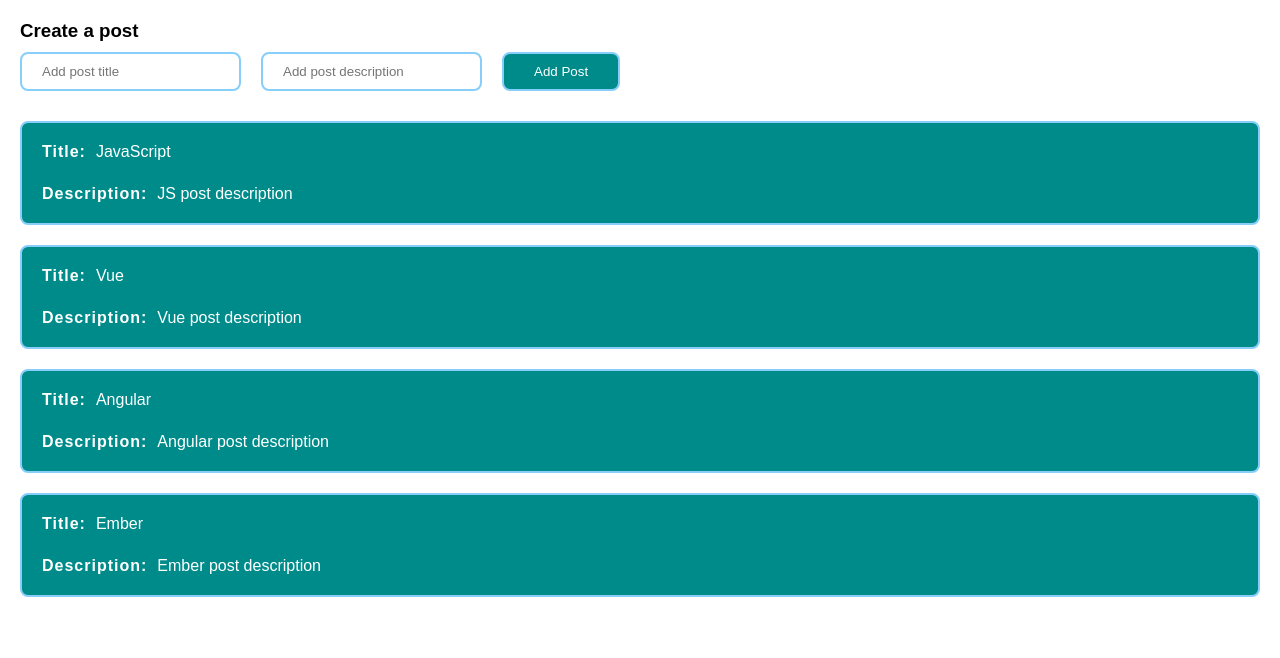
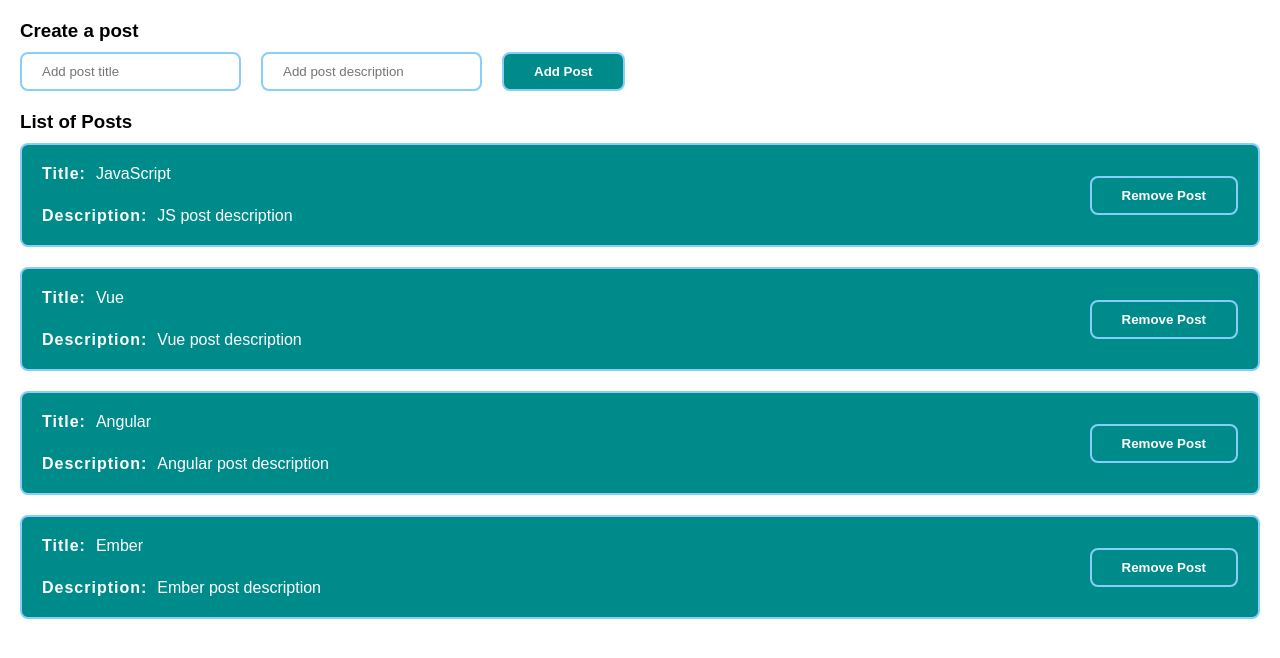
Before and after one commit to Vadymk95/vue-home-guide, a Vue app: page / in a window 1280 px wide. Shown: the top 658 px of the page. Built offline with nearby package versions, Linux system fonts and the light colour scheme; the HTML template or start-up script is replaced by a standard one.

Commit message:
master/feat/UI/added custom UI components

```diff
--- a/src/App.vue
+++ b/src/App.vue
@@ -1,13 +1,14 @@
 <template>
   <div class="app">
-    <post-form />
-    <post-list :posts="posts" />
+    <post-form @create="createPost"/>
+    <post-list :posts="posts" @remove="removePost" />
   </div>
 </template>
 
 <script lang="ts">
 import PostForm from '@/components/PostForm.vue';
 import PostList from '@/components/PostList.vue';
+import { IPost } from '@/models/Post';
 export default {
   components: {
     PostForm,
@@ -20,11 +21,16 @@
         { id: 2, title: 'Vue', body: 'Vue post description' },
         { id: 3, title: 'Angular', body: 'Angular post description' },
         { id: 4, title: 'Ember', body: 'Ember post description' },
-      ],
+      ] as IPost[],
     };
   },
   methods: {
-    addPost() {},
+    createPost(post: IPost) {
+      this.posts.push(post);
+    },
+    removePost(id: number) {
+      this.posts = this.posts.filter((post: IPost) => post.id !== id);
+    }
   },
 };
 </script>
@@ -40,4 +46,5 @@
 .app {
   padding: 20px;
 }
+
 </style>
--- /dev/null
+++ b/src/components/Post.vue
@@ -0,0 +1,72 @@
+<template>
+  <div class="post">
+    <div>
+      <div class="post__block">
+        <strong class="post__title">Title:</strong>
+        <span>{{ post.title }}</span>
+      </div>
+      <div class="post__block">
+        <strong class="post__title">Description:</strong>
+        <span>{{ post.body }}</span>
+      </div>
+    </div>
+    <custom-button @click="removePost" variant="secondary">Remove Post</custom-button>
+  </div>
+</template>
+
+<script lang="ts">
+const secondary = 'secondary';
+export default {
+  props: {
+    post: {
+      type: Object,
+      required: true,
+    },
+  },
+  data() {
+    return {};
+  },
+  methods: {
+    removePost() {
+      this.$emit('remove', this.post.id);
+    }
+  }
+};
+</script>
+
+<style scoped>
+.post {
+  display: flex;
+  justify-content: space-between;
+  align-items: center;
+  padding: 20px;
+  margin-bottom: 20px;
+  color: #fff;
+  border-radius: 8px;
+  border: 2px solid lightskyblue;
+  background-color: darkcyan;
+}
+
+.post:hover {
+  box-shadow: 0 0 5px #707070;
+  border-color: darkcyan;
+  transition: all 0.3s;
+}
+
+.post:last-child {
+  margin-bottom: 0;
+}
+
+.post__block {
+  margin-bottom: 24px;
+}
+
+.post__block:last-child {
+  margin-bottom: 0;
+}
+
+.post__title {
+  margin-right: 10px;
+  letter-spacing: 1px;
+}
+</style>
--- a/src/components/PostForm.vue
+++ b/src/components/PostForm.vue
@@ -3,22 +3,22 @@
     <h3 class="form__title">Create a post</h3>
     <fieldset class="form__wrap">
       <div>
-        <input
-          class="form__input"
+        <custom-input
+          class="form__input input"
           type="text"
           placeholder="Add post title"
           v-model="post.title"
         />
       </div>
       <div>
-        <input
+        <custom-input
           class="form__input"
           type="text"
           placeholder="Add post description"
           v-model="post.body"
         />
       </div>
-      <button @click="createPost" class="form__button btn">Add Post</button>
+      <custom-button @click="createPost" variant="primary">Add Post</custom-button>
     </fieldset>
   </form>
 </template>
@@ -37,7 +37,11 @@
     createPost() {
       if (!this.post.title || !this.post.body) return;
       this.post.id = Date.now();
-      this.post.title = this.post.body = '';
+      this.$emit('create', this.post);
+      this.post = {
+        title: '',
+        body: '',
+      };
     },
   },
 };
@@ -47,6 +51,8 @@
 .form__wrap {
   margin-bottom: 20px;
   display: flex;
+  flex-wrap: wrap;
+  align-items: center;
   gap: 20px;
   border: none;
 }
@@ -54,40 +60,4 @@
 .form__title {
   margin-bottom: 10px;
 }
-
-.form__button {
-  padding: 10px 30px;
-  cursor: pointer;
-  margin-bottom: 10px;
-}
-
-.form__input {
-  outline: none;
-  margin-bottom: 10px;
-  padding: 10px 20px;
-  border-radius: 8px;
-  border: 2px solid lightskyblue;
-}
-
-.form__input:focus {
-  border: 2px solid darkcyan;
-}
-
-.form__button {
-  color: #fff;
-  border-radius: 8px;
-  border: 2px solid lightskyblue;
-  background-color: darkcyan;
-}
-
-.form__button:hover,
-.form__input:hover {
-  box-shadow: 0 0 5px #707070;
-  border-color: darkcyan;
-  transition: all 0.3s;
-}
-
-.form__button:active {
-  border-color: lightskyblue;
-}
 </style>
--- a/src/components/PostList.vue
+++ b/src/components/PostList.vue
@@ -1,18 +1,16 @@
 <template>
-  <div class="post" v-for="post in posts">
-    <div class="post__block">
-      <strong class="post__title">Title:</strong>
-      <span>{{ post.title }}</span>
-    </div>
-    <div class="post__block">
-      <strong class="post__title">Description:</strong>
-      <span>{{ post.body }}</span>
-    </div>
+  <div class="post-list">
+    <h3 class="post-list__title">List of Posts</h3>
+    <post v-for="post in posts" :post="post" />
   </div>
 </template>
 
 <script lang="ts">
+import Post from './Post.vue';
 export default {
+  components: {
+    Post,
+  },
   props: {
     posts: {
       type: Array,
@@ -23,35 +21,7 @@
 </script>
 
 <style scoped>
-.post {
-  padding: 20px;
-  margin-bottom: 20px;
-  color: #fff;
-  border-radius: 8px;
-  border: 2px solid lightskyblue;
-  background-color: darkcyan;
-}
-
-.post:hover {
-  box-shadow: 0 0 5px #707070;
-  border-color: darkcyan;
-  transition: all 0.3s;
-}
-
-.post:last-child {
-  margin-bottom: 0;
-}
-
-.post__block {
-  margin-bottom: 24px;
-}
-
-.post__block:last-child {
-  margin-bottom: 0;
-}
-
-.post__title {
-  margin-right: 10px;
-  letter-spacing: 1px;
+.post-list__title {
+  margin-bottom: 10px;
 }
 </style>
--- /dev/null
+++ b/src/components/UI/CustomButton.vue
@@ -0,0 +1,59 @@
+<template>
+  <button :class="variant">
+    <slot></slot>
+  </button>
+</template>
+
+<script lang="ts">
+export default {
+  name: 'custom-button',
+  props: {
+    variant: {
+      type: String,
+    },
+  },
+};
+</script>
+
+<style scoped>
+.primary,
+.secondary {
+  border-radius: 8px;
+  font-weight: 700;
+  border: 2px solid;
+  padding: 10px 30px;
+  cursor: pointer;
+  color: #fff;
+}
+
+.primary {
+  border-color: lightskyblue;
+  background-color: darkcyan;
+}
+
+.primary:hover {
+  border-color: darkcyan;
+}
+
+.primary:hover,
+secondary:hover {
+  box-shadow: 0 0 5px #707070;
+  transition: all 0.3s;
+}
+
+.primary:active,
+.secondary:active {
+  box-shadow: 1px 2px 3px #000;
+  transition: none;
+  color: #eaeaea;
+}
+
+.secondary {
+  border-color: lightskyblue;
+  background-color: transparent;
+}
+
+.secondary:hover {
+  border-color: #fff;
+}
+</style>
--- /dev/null
+++ b/src/components/UI/CustomInput.vue
@@ -0,0 +1,36 @@
+<template>
+  <input :value="modelValue" @input="updateInput" type="text" class="input"/>
+</template>
+
+<script lang="ts">
+export default {
+  name: 'custom-input',
+  props: {
+    modelValue: [String, Number]
+  },
+  methods: {
+    updateInput(event: {target: {value: string}}) {
+      this.$emit('update:modelValue', event?.target.value)
+    }
+  }
+};
+</script>
+
+<style scoped>
+.input {
+  outline: none;
+  padding: 10px 20px;
+  border-radius: 8px;
+  border: 2px solid lightskyblue;
+}
+
+.input:focus {
+  border: 2px solid darkcyan;
+}
+
+.input:hover {
+  box-shadow: 0 0 5px #707070;
+  border-color: darkcyan;
+  transition: all 0.3s;
+}
+</style>
--- /dev/null
+++ b/src/components/UI/index.ts
@@ -0,0 +1,4 @@
+import CustomButton from './CustomButton.vue';
+import CustomInput from './CustomInput.vue';
+
+export default [CustomButton, CustomInput];
--- a/src/main.ts
+++ b/src/main.ts
@@ -1,4 +1,11 @@
 import { createApp } from 'vue';
 import App from './App.vue';
+import components from './components/UI';
 
-createApp(App).mount('#app');
+const app = createApp(App);
+
+components.forEach((component) => {
+  app.component(component.name, component);
+});
+
+app.mount('#app');
--- /dev/null
+++ b/src/models/Post.ts
@@ -0,0 +1,5 @@
+export interface IPost {
+  id: number;
+  title: string;
+  body: string;
+}
```
